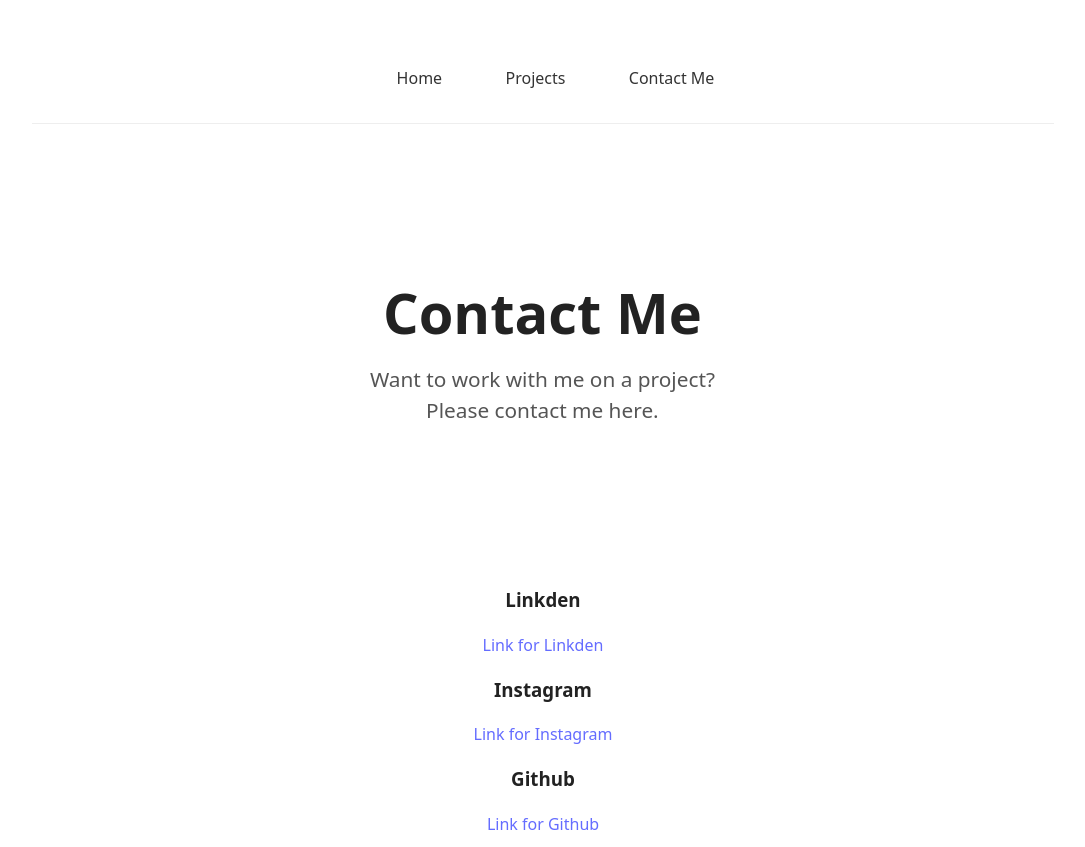
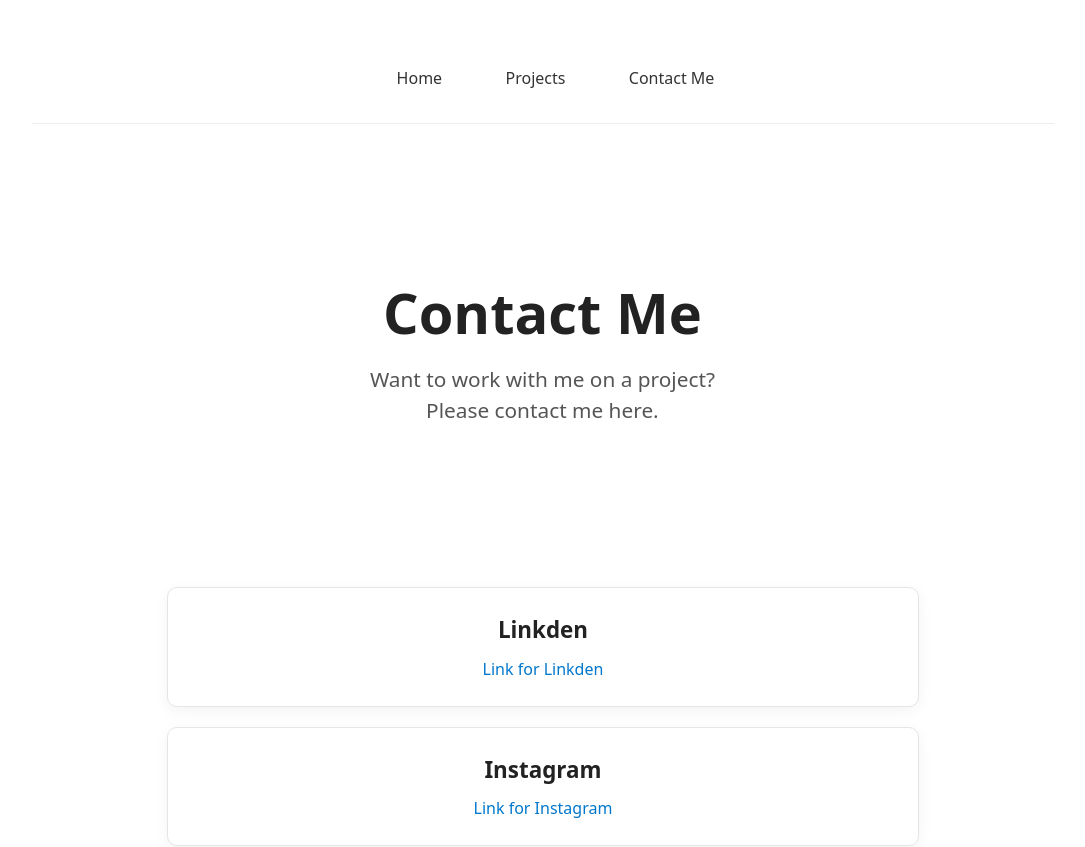
Before and after one commit to Spiderasasen/Pro_Portfolio, a React (Vite) app in the folder my-portfolio/: page /contact in a window 1280 px wide. Shown: the top 847 px of the page, without its empty margins (97-1182 px from the left). Built offline with nearby package versions, Linux system fonts and the light colour scheme.

Commit message:
got a style that looks nice

```diff
--- a/my-portfolio/src/component/Contact_card.jsx
+++ b/my-portfolio/src/component/Contact_card.jsx
@@ -1,4 +1,5 @@
 import contact from '../data/contact.json';
+import "../styles/contact.css";
 
 function Contact_card(){
     return(
--- /dev/null
+++ b/my-portfolio/src/styles/contact.css
@@ -0,0 +1,36 @@
+/* Container for all contact cards */
+.contact_card {
+    background: #ffffff;
+    padding: 25px;
+    margin: 20px auto;
+    border-radius: 10px;
+    max-width: 700px;
+    border: 1px solid #e5e5e5;
+    box-shadow: 0 4px 15px rgba(0,0,0,0.05);
+    transition: 0.2s ease;
+}
+
+/* Hover effect */
+.contact_card:hover {
+    transform: translateY(-3px);
+    box-shadow: 0 6px 20px rgba(0,0,0,0.08);
+}
+
+/* Contact name */
+.contact_card h3 {
+    margin: 0 0 10px 0;
+    font-size: 1.4rem;
+    color: #222;
+}
+
+/* Contact link */
+.contact_card a {
+    font-size: 1rem;
+    color: #0077cc;
+    text-decoration: none;
+    word-break: break-all;
+}
+
+.contact_card a:hover {
+    text-decoration: underline;
+}
```
